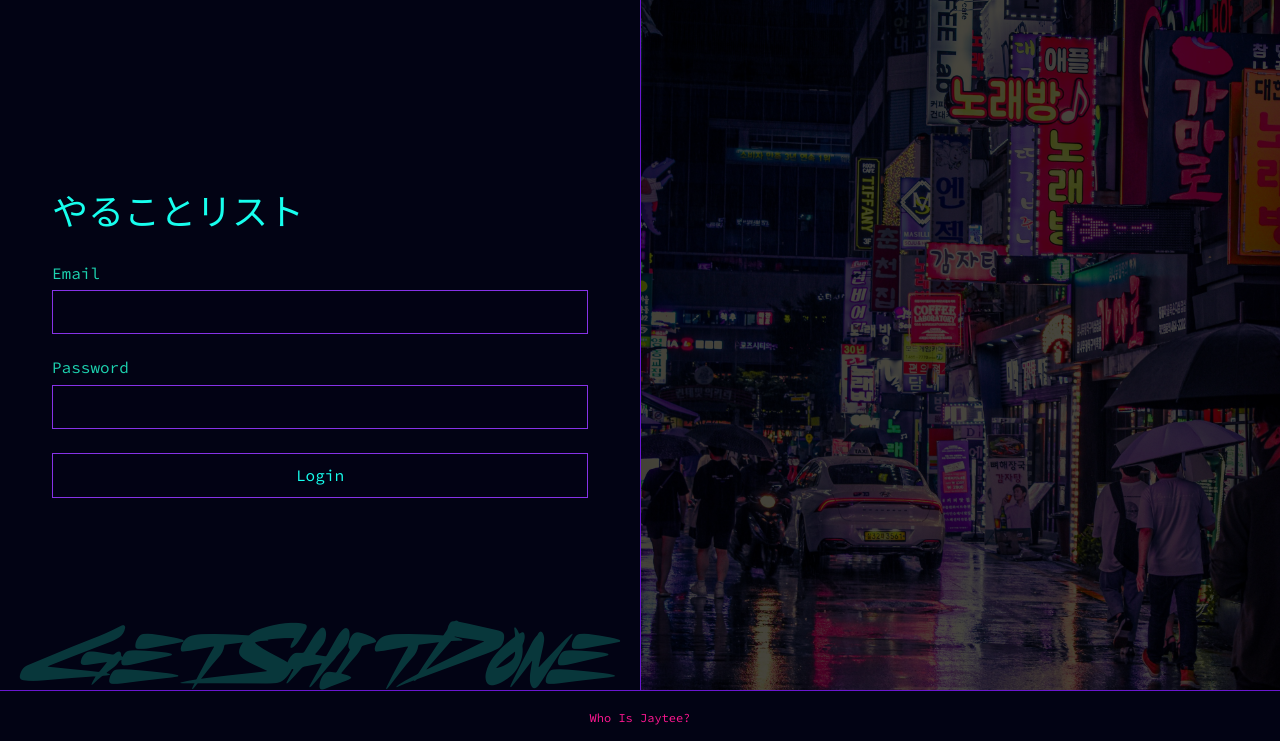
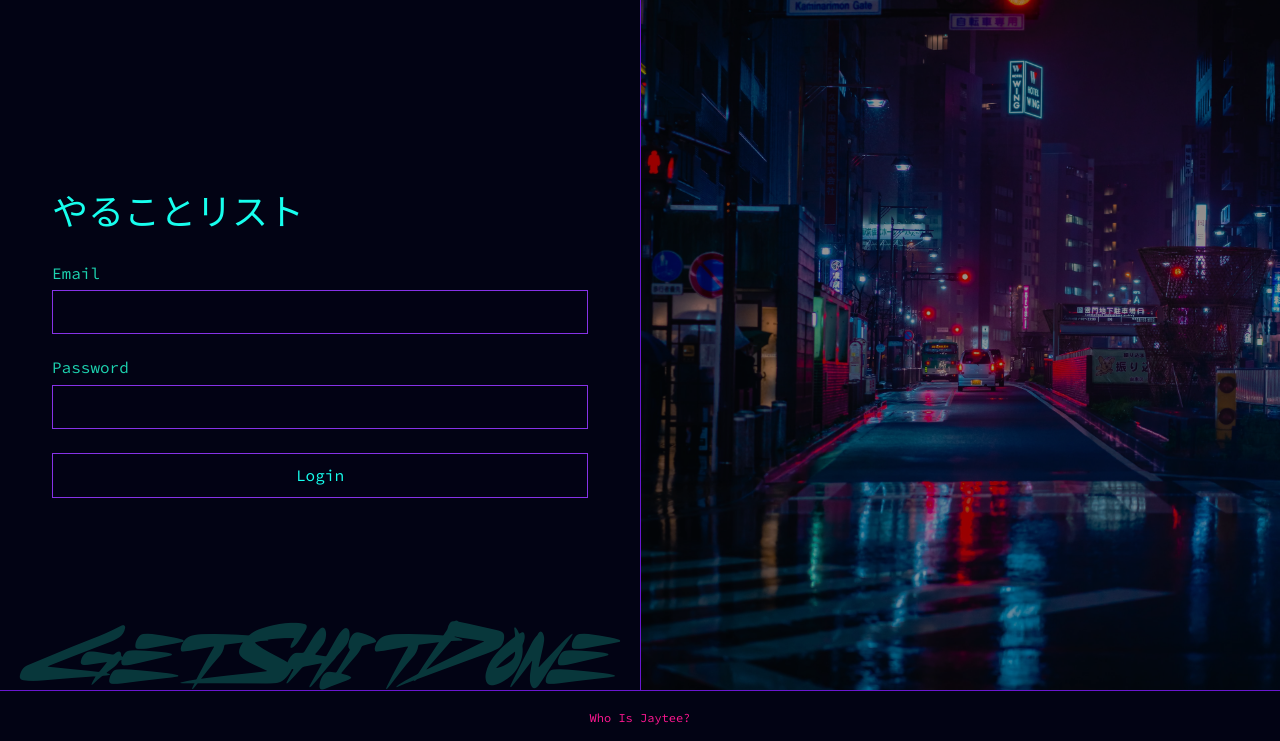
Before and after one commit to jmtakahashi/todo-list-flask, a Flask app: page / in a window 1280 px wide. Shown: the part 59-800 px from the top of the page. Run offline with Flask 2, Linux system fonts and the light colour scheme; some libraries are stand-ins or nearby versions.

Commit message:
update photos

```diff
--- a/static/css/index.css
+++ b/static/css/index.css
@@ -128,7 +128,7 @@ header {
 
 .sidebar {
   display: none;
-  background: url(/static/images/bakhodirjon-abduraimov-0i_VuYCFais-unsplash.jpg);
+  background: url(/static/images/valentin-beauvais-yVUQlyRlJSw-unsplash.jpg);
   background-position: center center;
   background-size: cover;
   position: relative;
@@ -142,7 +142,7 @@ header {
   left: 0;
   width: 100%;
   height: 100%;
-  background: rgba(0, 0, 0, 0.7);
+  background: rgba(0, 0, 0, 0.4);
 }
 
 @media screen and (min-width: 768px) {
```
Also changed, not shown: static/images/bakhodirjon-abduraimov-0i_VuYCFais-unsplash.jpg (deleted), static/images/valentin-beauvais-yVUQlyRlJSw-unsplash.jpg (added).
